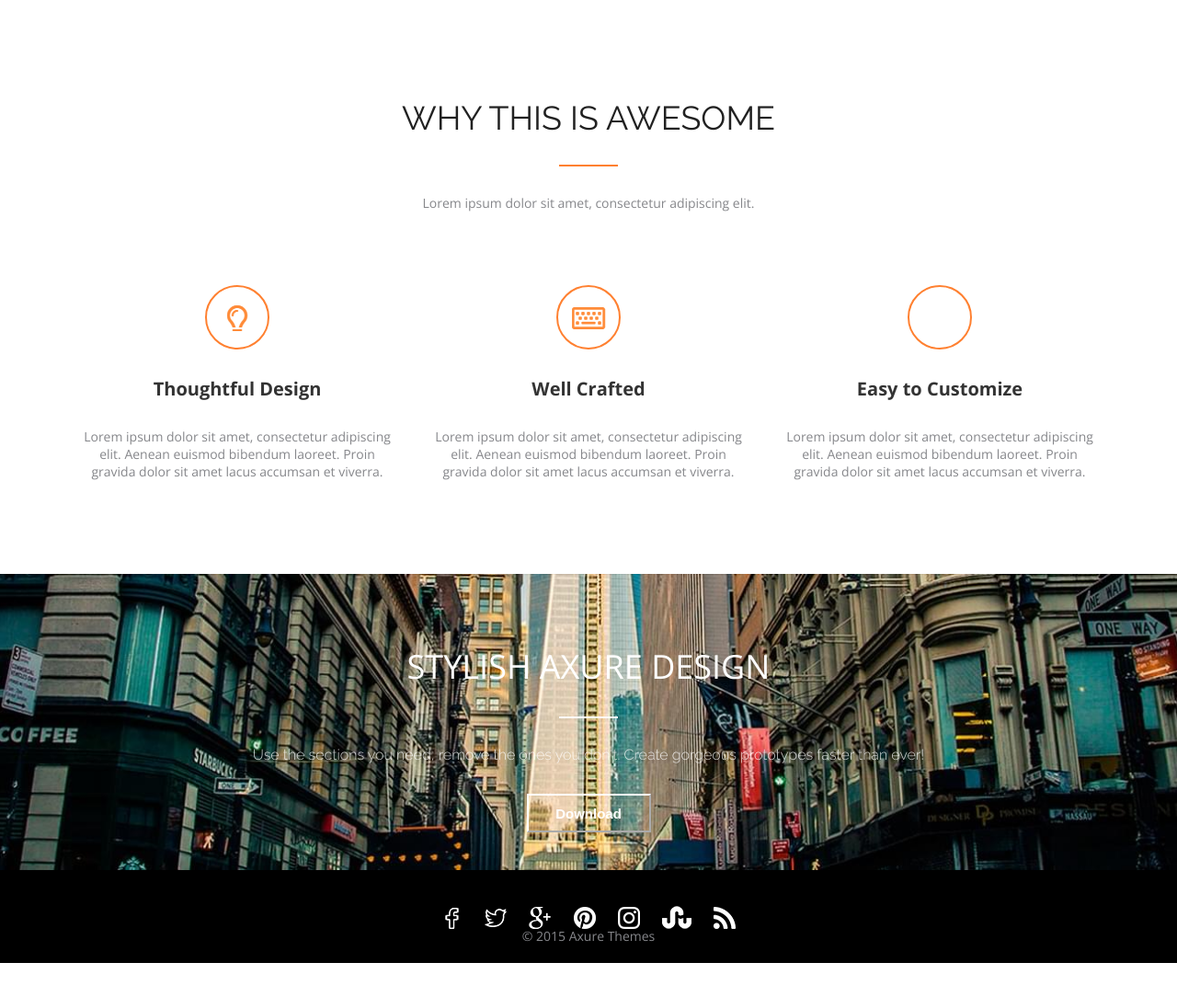
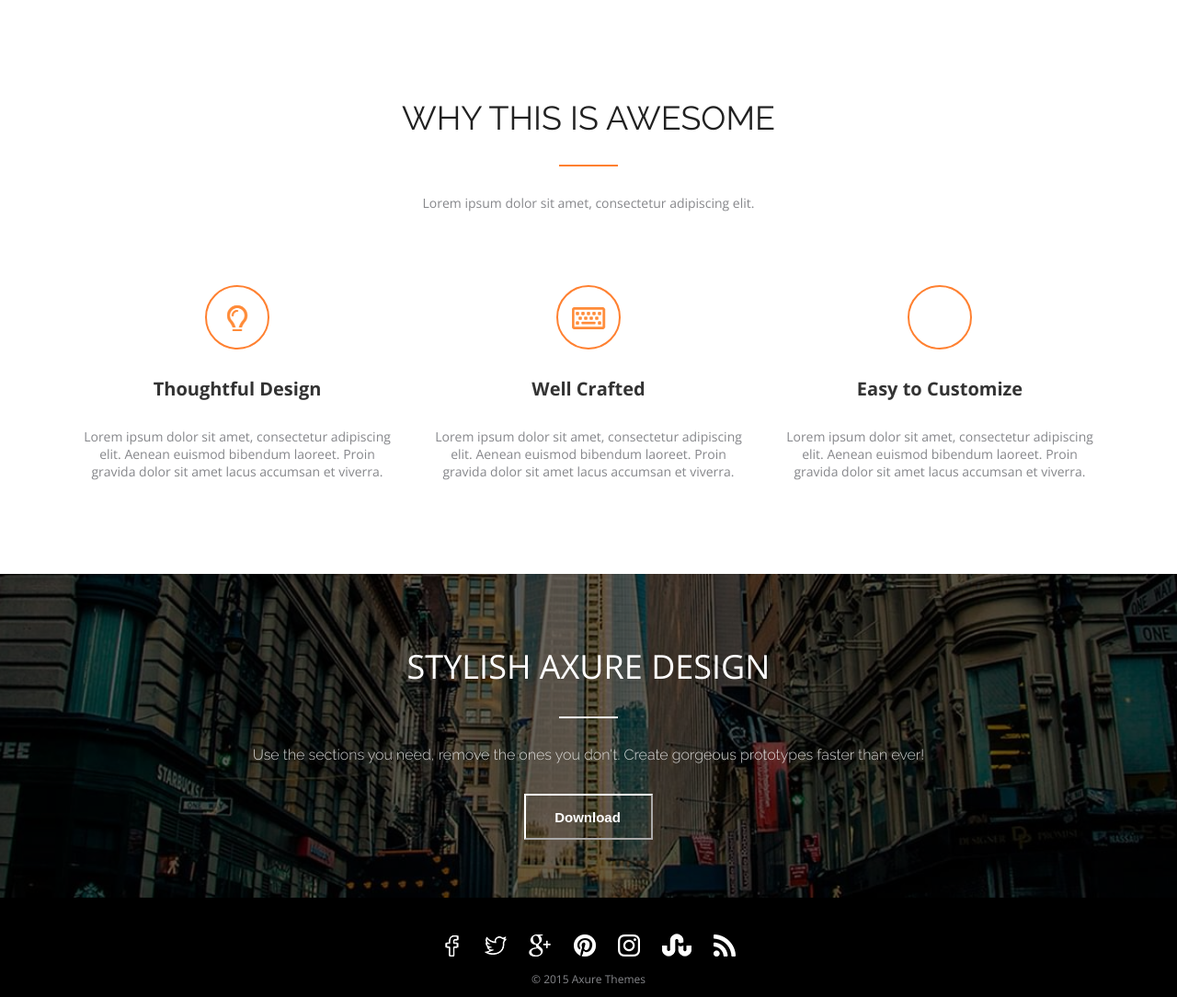
Before and after one commit to AnnLuschik/lesson-3, a plain HTML site: page index.html in a window 1280 px wide. Shown: the whole page at 92% size. Before the commit the page ends 1047 px from the top, so only its background shows below. Drawn offline with nearby package versions, Linux system fonts and the light colour scheme.

Commit message:
Update main.css

```diff
--- a/style/main.css
+++ b/style/main.css
@@ -15,23 +15,23 @@ header {
 }
 
 h1 {
+    font-weight: 400;
+    font-size: 36px;
     font-family: 'Raleway', sans-serif;
-    font-size: 36px;
-    font-weight: 400;
     color: #212121;
 }
 
 hr {
     width: 64px;
     height: 2px;
+    margin: 30px auto;
     border: none;
     background: #FF8030;
-    margin: 30px auto;
 }
 
 h4 {
+    font-weight: 400;
     font-size: 14px;
-    font-weight: 400;
     color: #86878B;
 }
 /* Main content
@@ -50,9 +50,9 @@ h4 {
 .icon {
     width: 70px;
     height: 70px;
+    margin: 0 auto;
     border-radius: 35px;
     border: 2px solid #FF8030;
-    margin: 0 auto;
 }
 
 .icon-lamp {
@@ -68,81 +68,77 @@ h4 {
 }
 
 h2 {
+    margin: 29px 0;
+    font-weight: 700;
     font-size: 20px;
     color: #333333;
-    margin: 29px 0;
-    font-weight: 700;
 }
 
 p {
+    font-weight: 400;
     font-size: 14px;
     color: #86878B;
-    font-weight: 400;
 }
 
 .bottom-section {
-    height: 322px;
     background: url(../img/background.jpeg) no-repeat center / cover;
 }
 
-.black-bg {
-    position: absolute;
-    width:100%;
-    height: 322px;
-    background: rgba(0,0,0,0.6);
+.fogging {
+    background-color: rgba(0,0,0,0.6);
 }
 
 .bottom-title {
+    padding-top: 76px;
+    font-weight: 400;
     font-size: 36px;
     color: #FFFFFF;
-    font-weight: 400;
-    padding-top: 76px;
 }
 
-.bottom-line {background: #ffffff;}
+.bottom-line {
+    background: #ffffff;
+}
 
 .bottom-text {
+    font-weight: 300;
+    font-size: 16px;
     font-family: 'Raleway', sans-serif;
-    font-size: 16px;
-    font-weight: 300;
     color: #FFFFFF;
     opacity: 0.8;
 }
 
 button {
-    width: 135px;
-    height: 42px;
-    background: transparent;
-    border-color: #FFFFFF;
+    margin: 33px auto 63px;
+    padding: 15px 33px 14px 31px;
+
     font-size: 15px;
     font-weight: 600;
     color: #FFFFFF;
-    margin: 33px auto 63px;
+
+    background: transparent;
+    border-color: #FFFFFF;
 }
 /*Footer
 =======================================================*/
 footer {
     width: 100%;
-    height: 101px;
+    padding-top: 0;
     background: #000000;
-    padding-top: 0;
 }
 
 nav {
     margin: 0 auto;
     padding-top: 39px;
-    height: 62px;
 }
 
 .icon-link {
     display: inline-block;
     margin: 0 10px;
-
 }
 
-#footer-text {
-    padding-top: 15px;
+.footer-text {
+    padding: 15px;
+    font-weight: 400;
     font-size: 12px;
-    font-weight: 400;
     line-height: 9px;
 }
```
